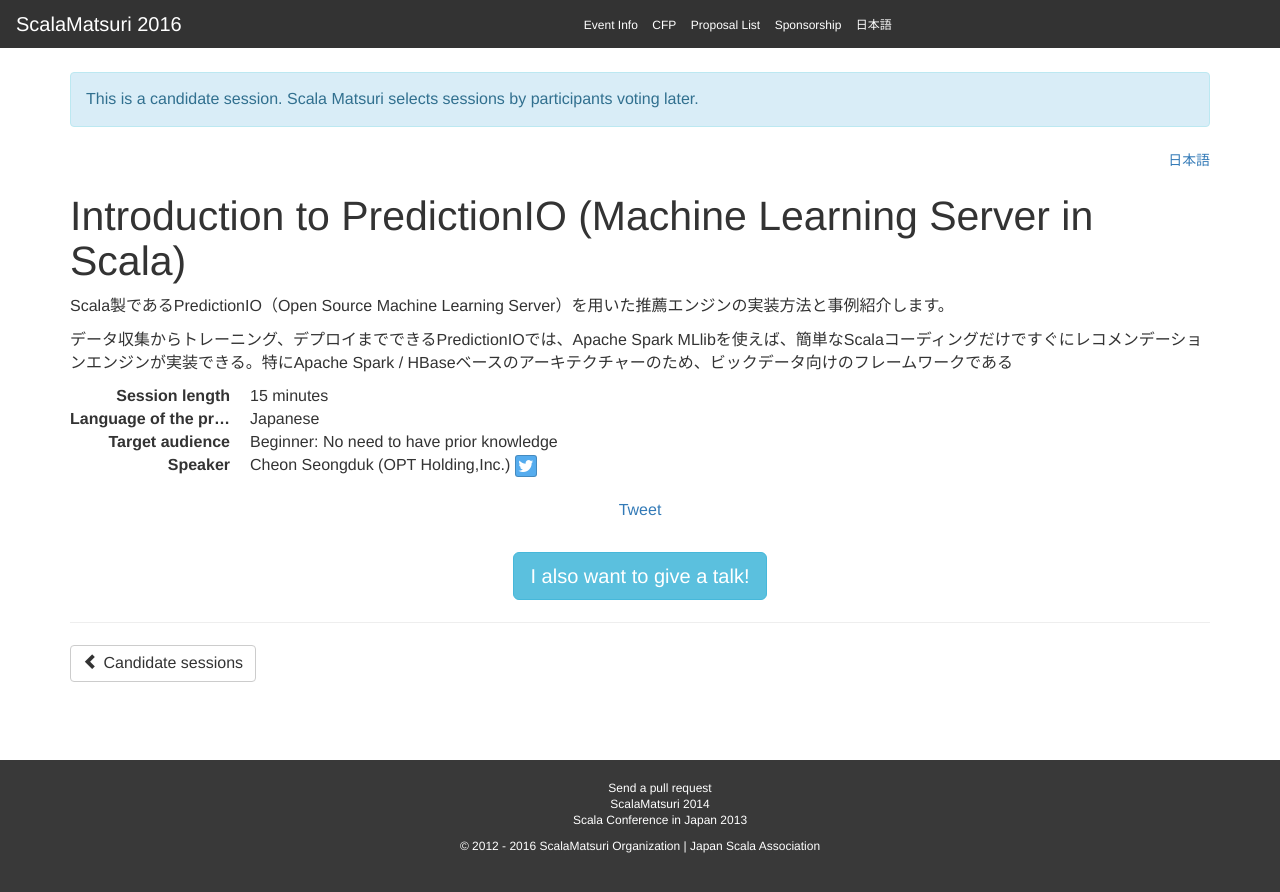
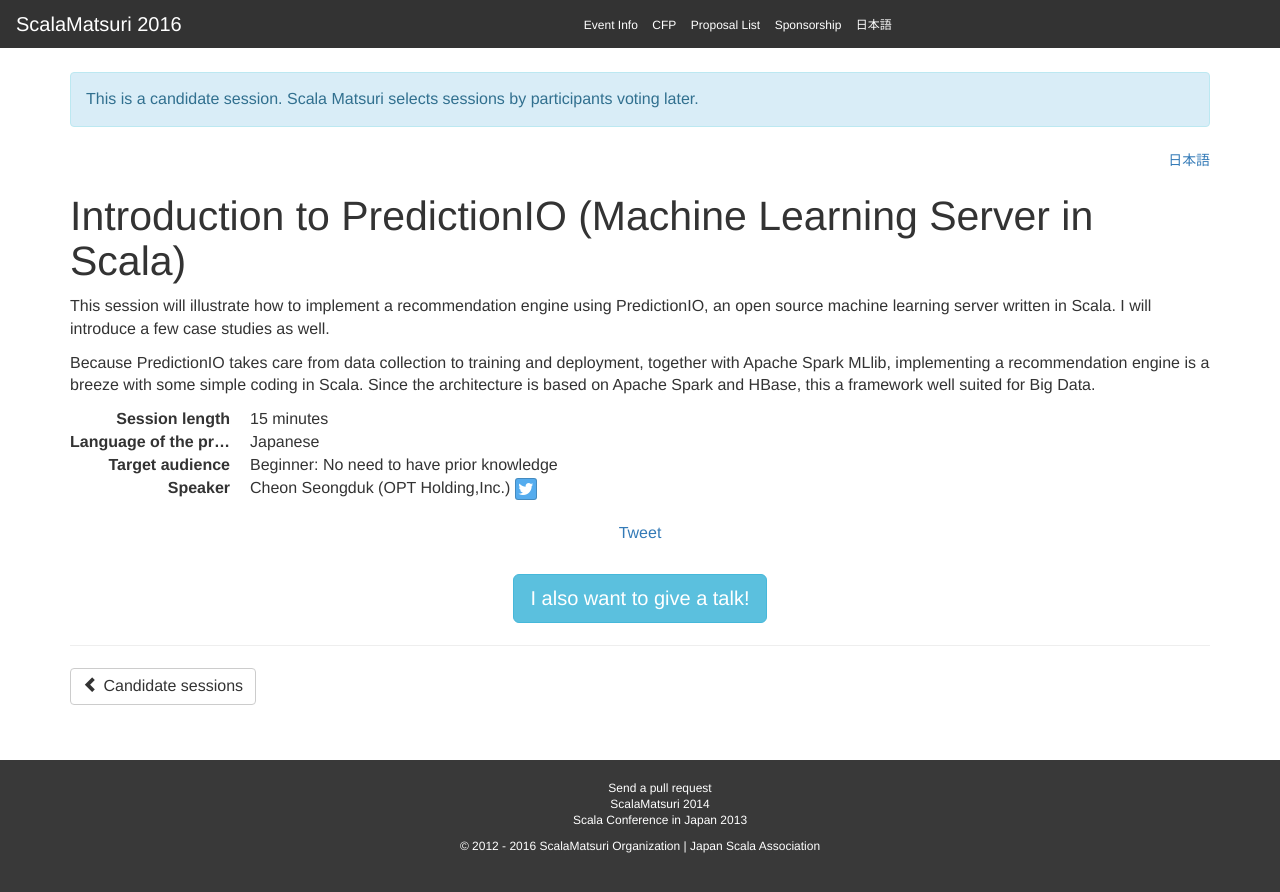
Before and after one commit to scalajp/2016.scalamatsuri.org, a Jekyll site: the page built from _candidates_en/CheonSeongduk_1.html, in a window 1280 px wide. Shown: the top 892 px of the page. Built offline with Jekyll 4.4.1, drawn with Linux system fonts in a browser that asks for light colours; nearby versions of some CDN libraries; comment, search, counter and statistics services are not loaded.

Commit message:
Translates CheonSeongduk_1.html

```diff
--- a/_candidates_en/CheonSeongduk_1.html
+++ b/_candidates_en/CheonSeongduk_1.html
@@ -5,10 +5,13 @@ length: 15
 audience: Beginner
 language: Japanese
 twitter: teru_1000
-github:
-icon:
 organization: OPT Holding,Inc.
 ---
-<p>Scala製であるPredictionIO（Open Source Machine Learning Server）を用いた推薦エンジンの実装方法と事例紹介します。</p>
+<p>This session will illustrate how to implement a recommendation engine
+using PredictionIO, an open source machine learning server written in Scala.
+I will introduce a few case studies as well.</p>
 
-<p>データ収集からトレーニング、デプロイまでできるPredictionIOでは、Apache Spark MLlibを使えば、簡単なScalaコーディングだけですぐにレコメンデーションエンジンが実装できる。特にApache Spark / HBaseベースのアーキテクチャーのため、ビックデータ向けのフレームワークである</p>
+<p>Because PredictionIO takes care from data collection to training and deployment,
+together with Apache Spark MLlib, implementing a recommendation engine is a breeze
+with some simple coding in Scala.
+Since the architecture is based on Apache Spark and HBase, this a framework well suited for Big Data.</p>
--- a/_candidates_ja/CheonSeongduk_1.html
+++ b/_candidates_ja/CheonSeongduk_1.html
@@ -5,8 +5,6 @@ length: 15
 audience: Beginner
 language: Japanese
 twitter: teru_1000
-github:
-icon:
 organization: オプトホールディング
 ---
 <p>Scala製であるPredictionIO（Open Source Machine Learning Server）を用いた推薦エンジンの実装方法と事例紹介します。</p>
```
